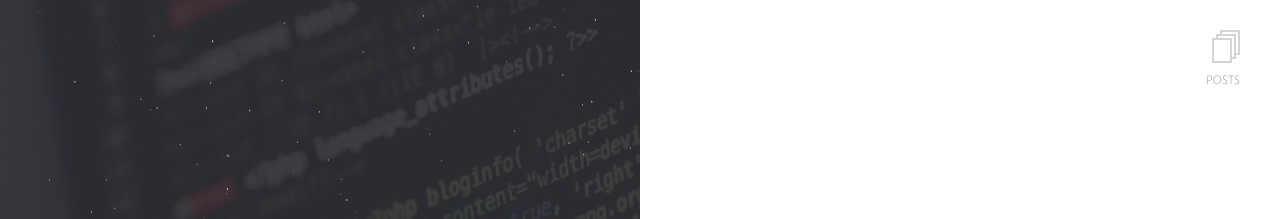
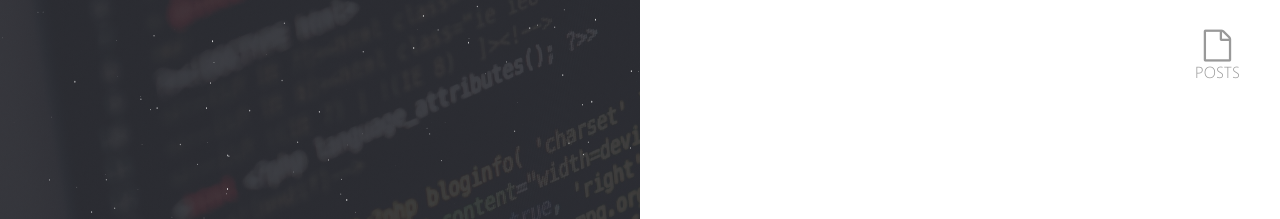
Before and after one commit to ScreamingHawk/ScreamingHawk.github.io, a Jekyll site: the page built from index.md, in a window 1280 px wide. Shown: the top 219 px of the page. Built offline with Jekyll 4.4.1, drawn with Linux system fonts in a browser that asks for light colours; our own code applies the rules of GitHub Pages for plain Markdown files.

Commit message:
Changed top links for font awesome icons

```diff
--- a/_layouts/home.html
+++ b/_layouts/home.html
@@ -24,8 +24,14 @@ layout: compress
   </div>
 
   <div class="block-right">
-    <a href="{{ site.url }}/posts.html" title="posts" class="posts-menu-icon"></a>
-    <span class="posts-link">POSTS</span>
+    <ul class="top-links">
+      <li>
+        <a href="{{ site.url }}/posts.html" title="posts">
+          <i class="fa fa-file-o" aria-hidden="true"></i>
+          POSTS
+        </a>
+      </li>
+    </ul>
     <div class="content">
       <div class="about-info">
         {{ content }}
--- a/assets/_sass/_site.scss
+++ b/assets/_sass/_site.scss
@@ -46,239 +46,19 @@ canvas {
   z-index: 0;
 }
 
-.projects-menu-icon {
-  position: absolute;
-  top: 30px;
-  right: 30px;
-  width: 15px;
-  height: 15px;
-  border: 2px solid $gray;
-  border-radius: 3px;
-  cursor: pointer;
-  z-index: 3;
-  &:before {
-    content: '';
-    position: absolute;
-    left: -19px;
-    top: -2px;
-    width: 15px;
-    height: 15px;
-    border: 2px solid $gray;
-    border-radius: 3px;
-  }
-  span {
-    position: absolute;
-    top: 15px;
-    right: -2px;
-    width: 15px;
-    height: 15px;
-    border: 2px solid $gray;
-    border-radius: 3px;
-    &:before {
-      content: '';
-      position: absolute;
-      left: -19px;
-      top: -2px;
-      width: 15px;
-      height: 15px;
-      border: 2px solid $gray;
-      border-radius: 3px;
-    }
-  }
-  &:hover {
-    border-color: $green;
-    &:before {
-      border-color: $green;
-    }
-    span {
-      border-color: $green;
-      &:before {
-        border-color: $green;
-      }
-    }
-  }
-  &.active {
-    position: fixed;
-  }
-}
-
-.posts-menu-icon {
+ul.top-links {
   position: absolute;
   top: 30px;
   right: 40px;
-  width: 20px;
-  height: 25px;
-  border: 2px solid $gray;
-  background: $white;
-  &:before {
-    content: '';
-    width: 20px;
-    height: 25px;
-    position: absolute;
-    right: 2px;
-    border: 2px solid $gray;
-    top: 2px;
-    background: $white;
+  list-style: none;
+  a {
+    font-size: 16px;
+    color: darken($white, 40);
   }
-  &:after {
-    content: '';
-    width: 20px;
-    height: 25px;
-    border: 2px solid $gray;
-    position: absolute;
-    right: 6px;
-    top: 6px;
-    background: $white;
-  }
-  &:hover {
-    border-color: $green;
-    &:before,
-    &:after {
-      border-color: $green;
-    }
-  }
-}
-
-.posts-link,
-.projects-link {
-  position: absolute;
-  top: 73px;
-  font-size: 12px;
-  color: darken($white, 40);
-}
-
-.posts-link {
-  right: 40px;
-}
-
-.projects-link {
-  right: 20px;
-}
-
-.overlay {
-  position: fixed;
-  background: $overlay-color;
-  top: 0;
-  right: 0;
-  bottom: 0;
-  left: 0;
-  z-index: 2;
-  display: none;
-  overflow-y: auto;
-  &.show {
+  i {
     display: block;
-  }
-}
-
-.projects-menu {
-  font-size: 0;
-  height: 100%;
-  > li {
-    display: inline-block;
-    width: calc(100%/3);
-    background: $overlay-color;
-    height: 50%;
-    border: 5px solid $overlay-color;
-    position: relative;
-    vertical-align: top;
-    float: left;
-    background-size: cover !important;
-    &:nth-child(8n+1),
-    &:nth-child(8n+2) {
-      width: 50%;
-      height: 70%;
-    }
-    &:nth-child(8n+6) {
-      width: calc(100%/3 + 100%/3);
-      height: 100%;
-    }
-    a {
-      border: 30px solid transparent;
-      background: rgba(0, 0, 0, 0.3);
-      position: absolute;
-      top: 0;
-      right: 0;
-      bottom: 0;
-      left: 0;
-      -webkit-transition: background 0.2s linear;
-      -moz-transition: background 0.2s linear;
-      -ms-transition: background 0.2s linear;
-      -o-transition: background 0.2s linear;
-      transition: background 0.2s linear;
-      &:hover:after,
-      &:hover:before {
-        -webkit-transform: scale(1);
-        -moz-transform: scale(1);
-        -ms-transform: scale(1);
-        -o-transform: scale(1);
-        transform: scale(1);
-        -webkit-transition: all 1s;
-        -moz-transition: all 1s;
-        -ms-transition: all 1s;
-        -o-transition: all 1s;
-        transition: all 1s;
-      }
-      span {
-        position: absolute;
-        top: 50%;
-        left: 50%;
-        -webkit-transform: translate(-50%, -50%);
-        -moz-transform: translate(-50%, -50%);
-        -ms-transform: translate(-50%, -50%);
-        -o-transform: translate(-50%, -50%);
-        transform: translate(-50%, -50%);
-        font-size: 30px;
-        color: $white;
-        padding-right: 10px;
-        white-space: nowrap;
-        text-align: center;
-        strong {
-          color: rgba($white, 0.7);
-        }
-        em {
-          font-size: 20px;
-          line-height: 33px;
-          color: darken($white, 40%);
-        }
-      }
-      &:after {
-        content: "";
-        position: absolute;
-        top: 0;
-        border-top: 1px solid rgba($white, 0.3);
-        border-bottom: 1px solid rgba($white, 0.3);
-        display: block;
-        height: 100%;
-        width: 100%;
-        -webkit-transform: scale(0, 1);
-        -moz-transform: scale(0, 1);
-        -ms-transform: scale(0, 1);
-        -o-transform: scale(0, 1);
-        transform: scale(0, 1);
-        -webkit-transition: all 0.5s;
-        -moz-transition: all 0.5s;
-        -ms-transition: all 0.5s;
-        -o-transition: all 0.5s;
-        transition: all 0.5s;
-      }
-      &:before {
-        content: "";
-        border-right: 1px solid rgba($white, 0.3);
-        border-left: 1px solid rgba($white, 0.3);
-        display: block;
-        height: 100%;
-        -webkit-transform: scale(1, 0);
-        -moz-transform: scale(1, 0);
-        -ms-transform: scale(1, 0);
-        -o-transform: scale(1, 0);
-        transform: scale(1, 0);
-        -webkit-transition: all 0.5s;
-        -moz-transition: all 0.5s;
-        -ms-transition: all 0.5s;
-        -o-transition: all 0.5s;
-        transition: all 0.5s;
-      }
-    }
+    font-size: 200%;
+    text-align: center;
   }
 }
 
@@ -745,11 +525,6 @@ canvas {
   .block-right {
     overflow-y: inherit;
   }
-  .projects-menu li {
-    width: 50% !important;
-    height: 50% !important;
-    float: left;
-  }
   .share-buttons span {
     display: none;
   }
@@ -806,10 +581,6 @@ canvas {
   }
   .section-content {
     font-size: 40px;
-  }
-  .projects-menu li {
-    width: 100% !important;
-    height: 50% !important;
   }
   .content {
     padding: 20px
```
